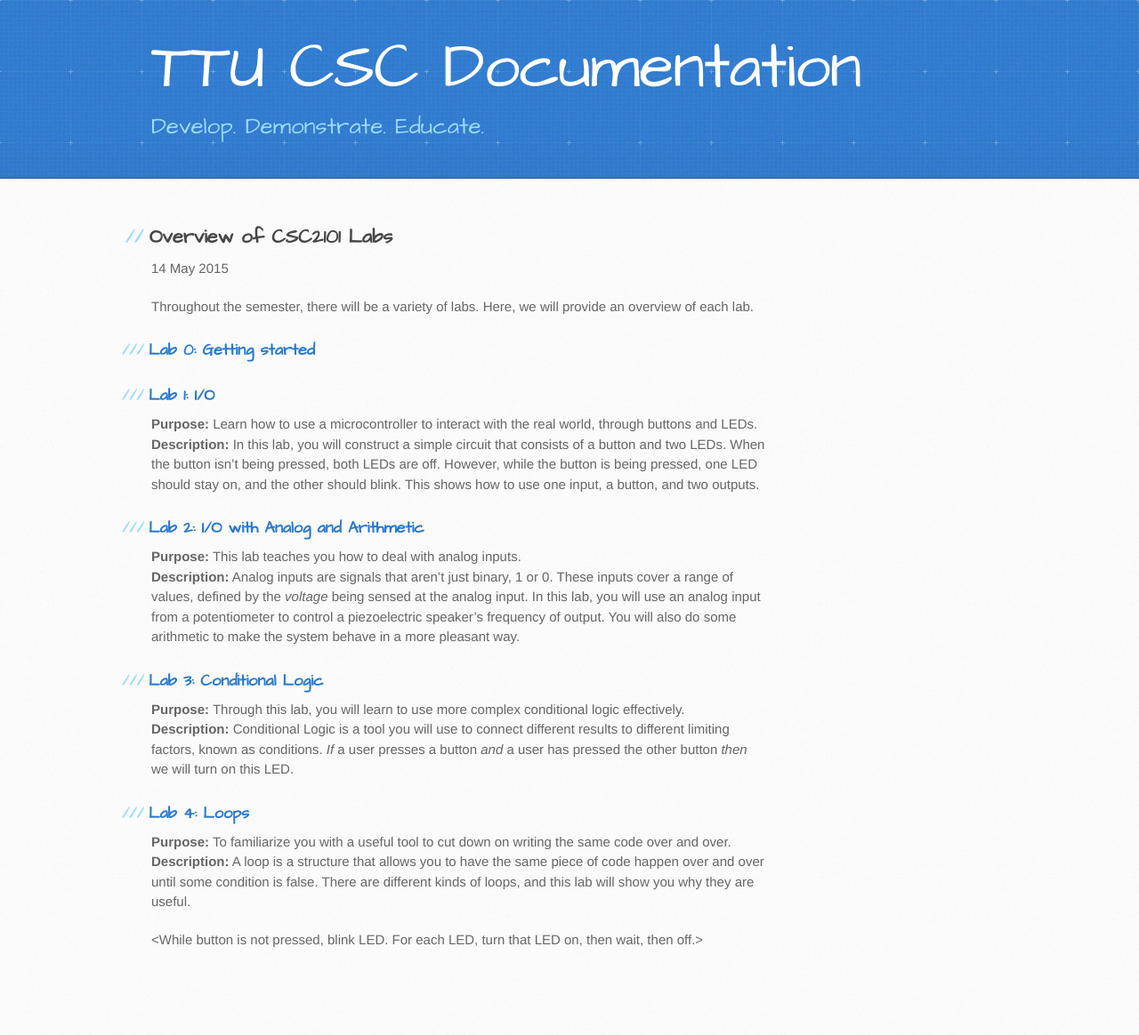
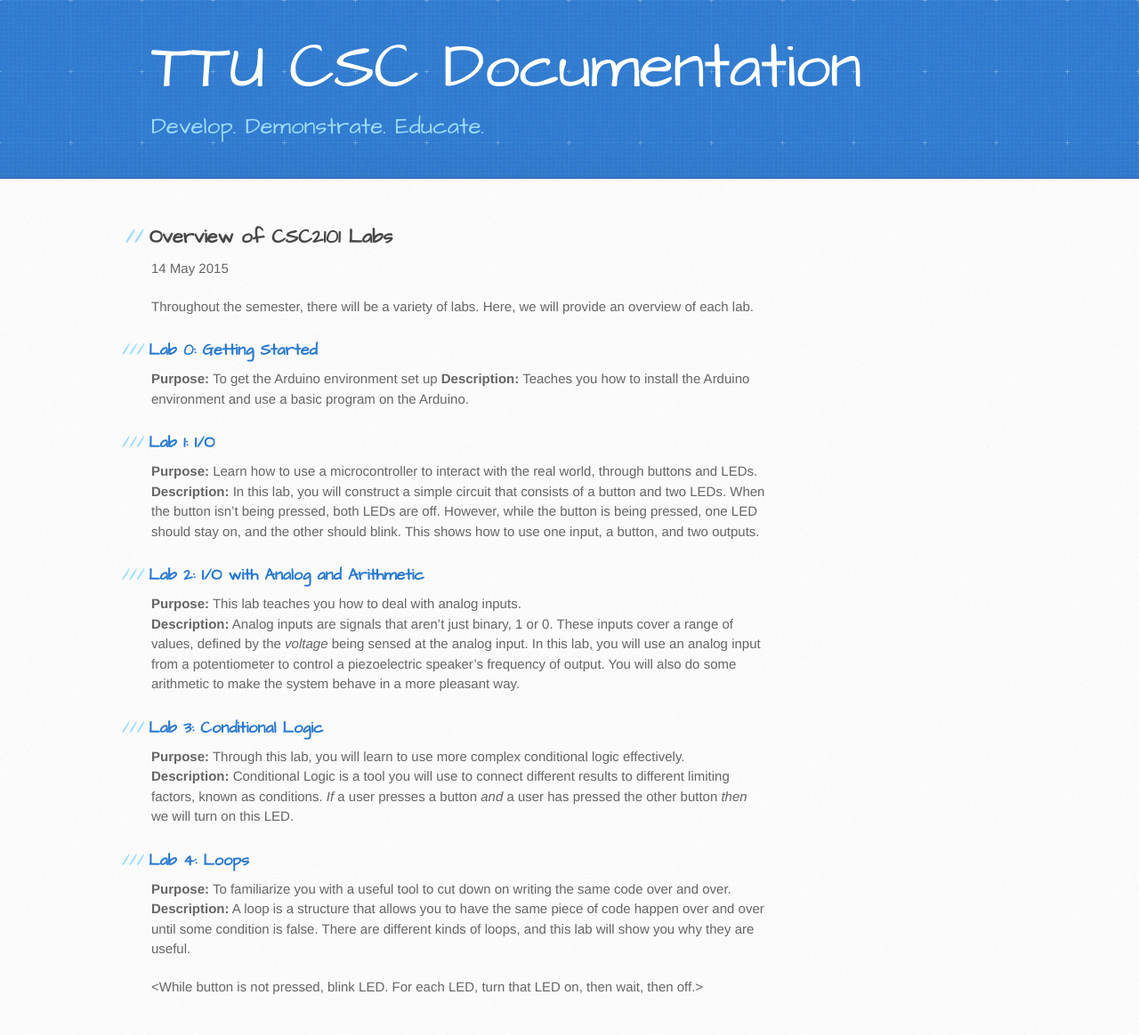
Before and after one commit to TTU-CSC/ttu-csc.github.com, a Jekyll site: the page built from _posts/2015-05-14-labs-overview.markdown, in a window 1280 px wide. Shown: the whole page at 89% size. Built offline with Jekyll 4.4.1, drawn with Linux system fonts in a browser that asks for light colours; before the commit the page ends 1111 px from its top, so only the background shows below that.

Commit message:
Update 2015-05-14-labs-overview.markdown

```diff
--- a/_posts/2015-05-14-labs-overview.markdown
+++ b/_posts/2015-05-14-labs-overview.markdown
@@ -7,7 +7,9 @@
 
 Throughout the semester, there will be a variety of labs. Here, we will provide an overview of each lab.
 
-### [Lab 0: Getting started]({% post_url 2015-05-11-getting-started %})
+### [Lab 0: Getting Started]({% post_url 2015-05-11-getting-started %})
+**Purpose:** To get the Arduino environment set up
+**Description:** Teaches you how to install the Arduino environment and use a basic program on the Arduino.
 
 ### [Lab 1: I/O]({% post_url 2015-05-12-lab-1-IO %})
 **Purpose:** Learn how to use a microcontroller to interact with the real world, through buttons and LEDs.
```
